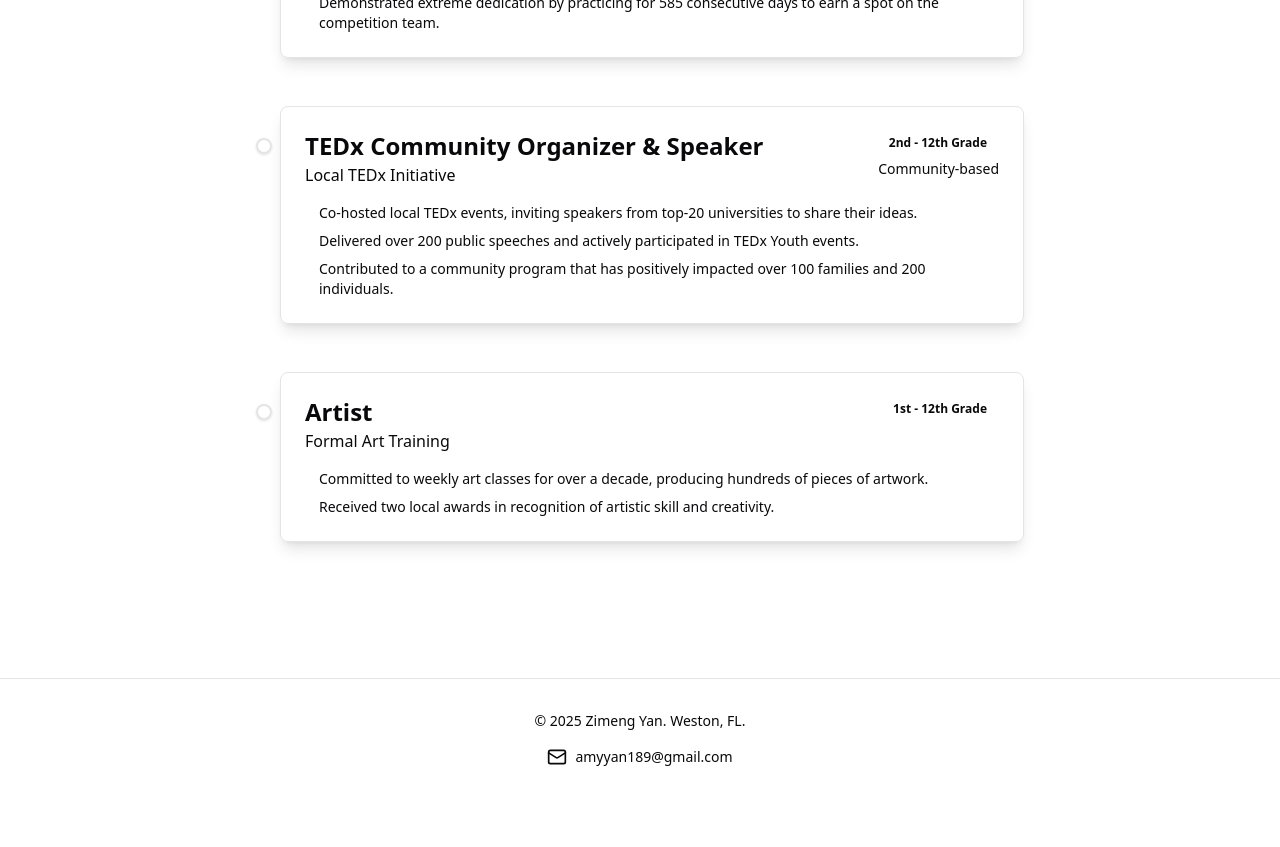
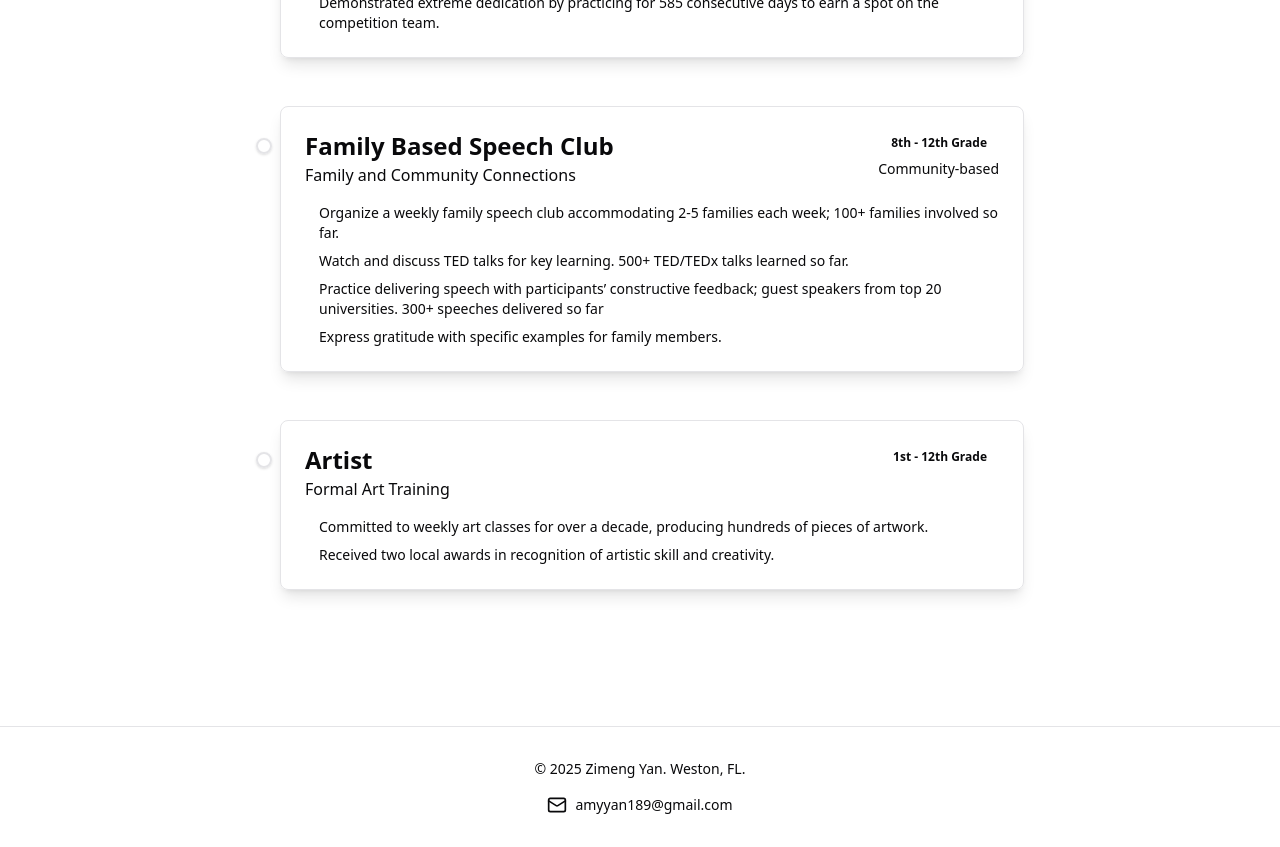
Before and after one commit to ninachenqm/amy-portfolio, a React (Vite) app: page /experiences in a window 1280 px wide. Shown: the part 1520-2367 px from the top of the page. Before the commit the page ends 2319 px from the top, so only its background shows below. Built offline with nearby package versions, Linux system fonts and the light colour scheme.

Commit message:
Update the detailed description of the speech activity

```diff
--- a/src/data/experienceData.js
+++ b/src/data/experienceData.js
@@ -62,14 +62,15 @@ export const experiencesData = [
     },
     {
         id: 'exp-tedx',
-        title: 'TEDx Community Organizer & Speaker',
-        organization: 'Local TEDx Initiative',
-        period: '2nd - 12th Grade',
+        title: 'Family Based Speech Club',
+        organization: 'Family and Community Connections',
+        period: '8th - 12th Grade',
         location: 'Community-based',
         descriptionPoints: [
-            'Co-hosted local TEDx events, inviting speakers from top-20 universities to share their ideas.',
-            'Delivered over 200 public speeches and actively participated in TEDx Youth events.',
-            'Contributed to a community program that has positively impacted over 100 families and 200 individuals.',
+            'Organize a weekly family speech club accommodating 2-5 families each week; 100+ families involved so far.',
+            'Watch and discuss TED talks for key learning. 500+ TED/TEDx talks learned so far.',
+            'Practice delivering speech with participants’ constructive feedback; guest speakers from top 20 universities. 300+ speeches delivered so far',
+            'Express gratitude with specific examples for family members.',
         ],
     },
     {
```
